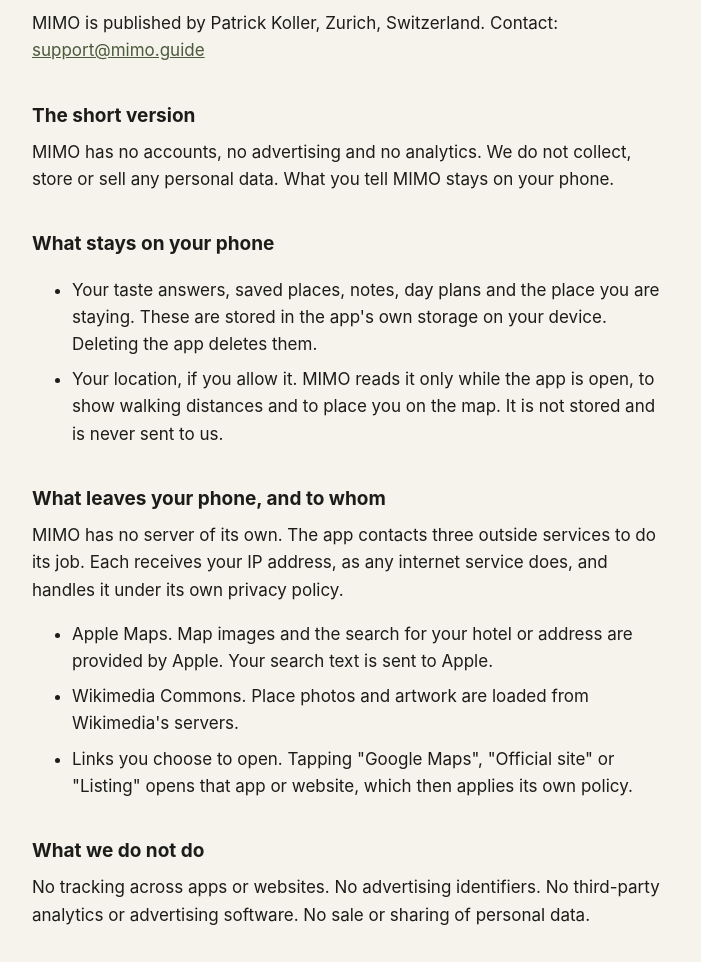
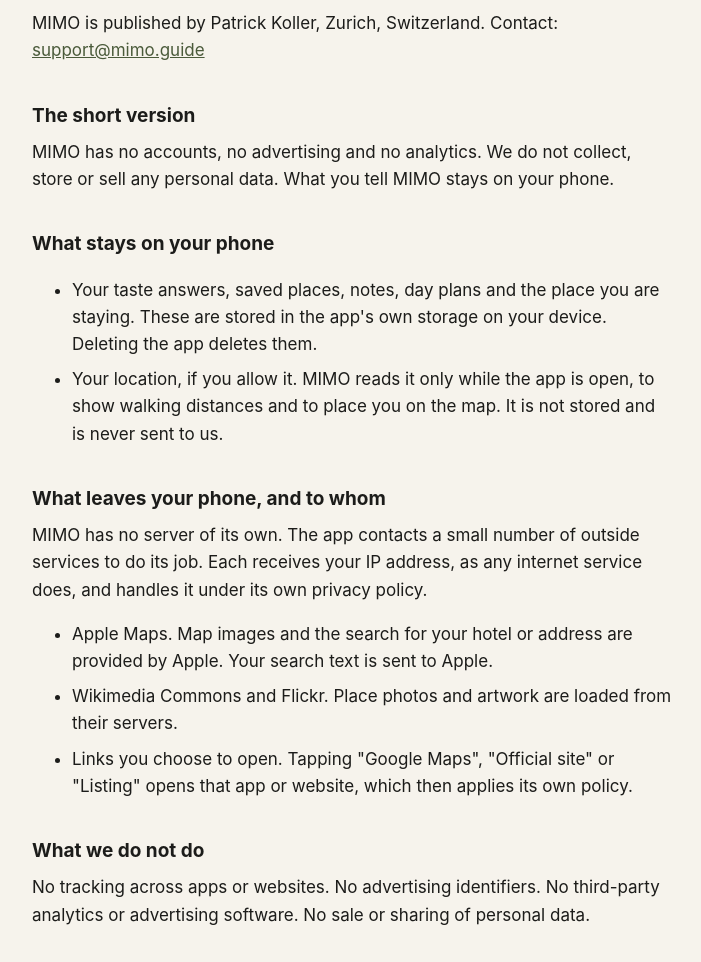
Before and after one commit to patokoller/mimo-site, a plain HTML site: page privacy.html in a window 1280 px wide. Shown: the part 133-1095 px from the top of the page, without its empty margins (288-989 px from the left). Drawn offline with Linux system fonts and the light colour scheme.

Commit message:
Name Flickr as a photo source
Co-Authored-By: Claude Fable 5.2 <noreply@anthropic.com>
Claude-Session: https://claude.ai/code/session_018aRVikujUjskitF8CJRpKo

```diff
--- a/privacy.html
+++ b/privacy.html
@@ -10,9 +10,9 @@
 <ul><li>Your taste answers, saved places, notes, day plans and the place you are staying. These are stored in the app's own storage on your device. Deleting the app deletes them.</li>
 <li>Your location, if you allow it. MIMO reads it only while the app is open, to show walking distances and to place you on the map. It is not stored and is never sent to us.</li></ul>
 <h2>What leaves your phone, and to whom</h2>
-<p>MIMO has no server of its own. The app contacts three outside services to do its job. Each receives your IP address, as any internet service does, and handles it under its own privacy policy.</p>
+<p>MIMO has no server of its own. The app contacts a small number of outside services to do its job. Each receives your IP address, as any internet service does, and handles it under its own privacy policy.</p>
 <ul><li>Apple Maps. Map images and the search for your hotel or address are provided by Apple. Your search text is sent to Apple.</li>
-<li>Wikimedia Commons. Place photos and artwork are loaded from Wikimedia's servers.</li>
+<li>Wikimedia Commons and Flickr. Place photos and artwork are loaded from their servers.</li>
 <li>Links you choose to open. Tapping "Google Maps", "Official site" or "Listing" opens that app or website, which then applies its own policy.</li></ul>
 <h2>What we do not do</h2>
 <p>No tracking across apps or websites. No advertising identifiers. No third-party analytics or advertising software. No sale or sharing of personal data.</p>
```
Also changed, not shown: support.html (+1 -1 lines).
